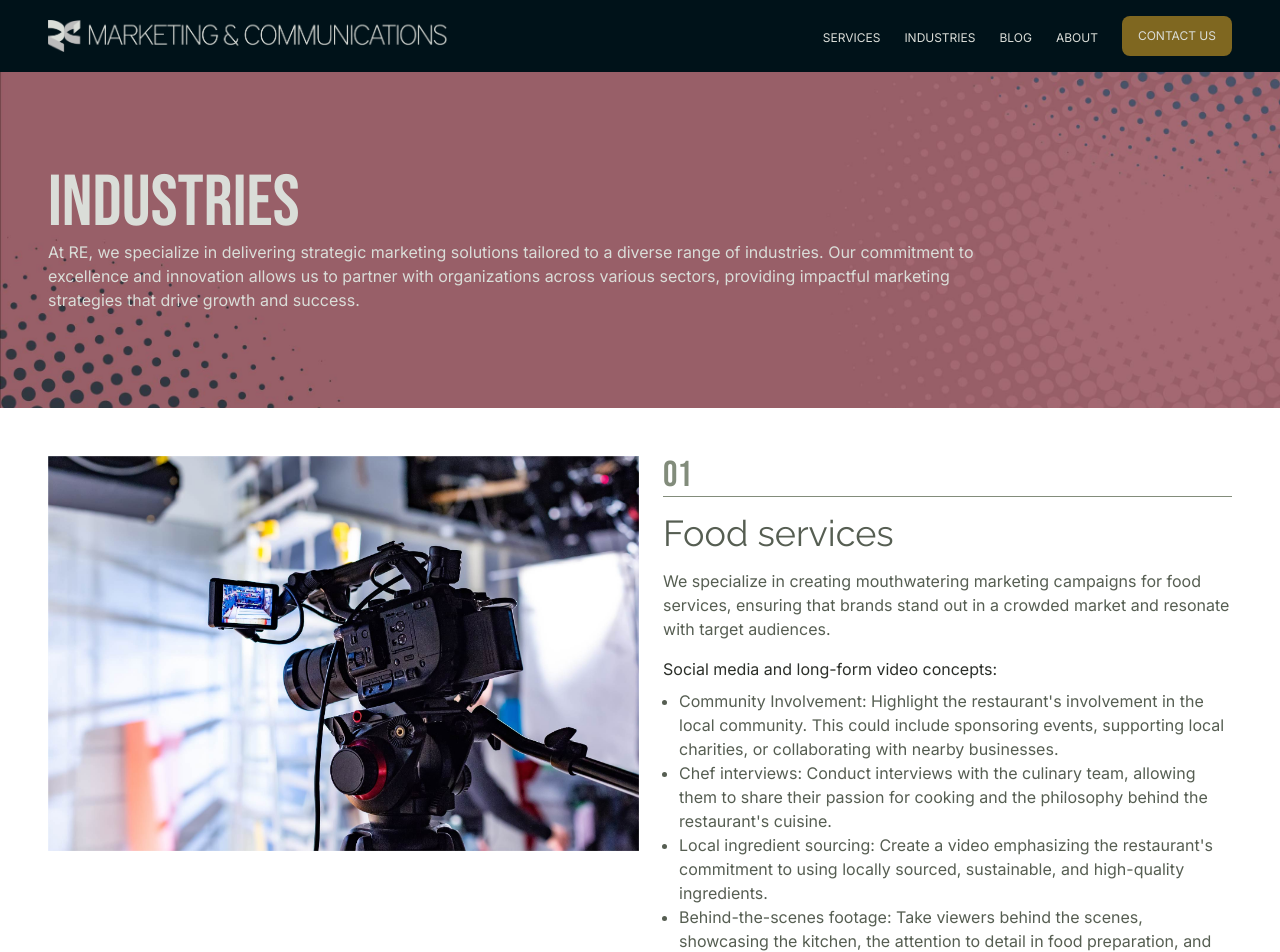
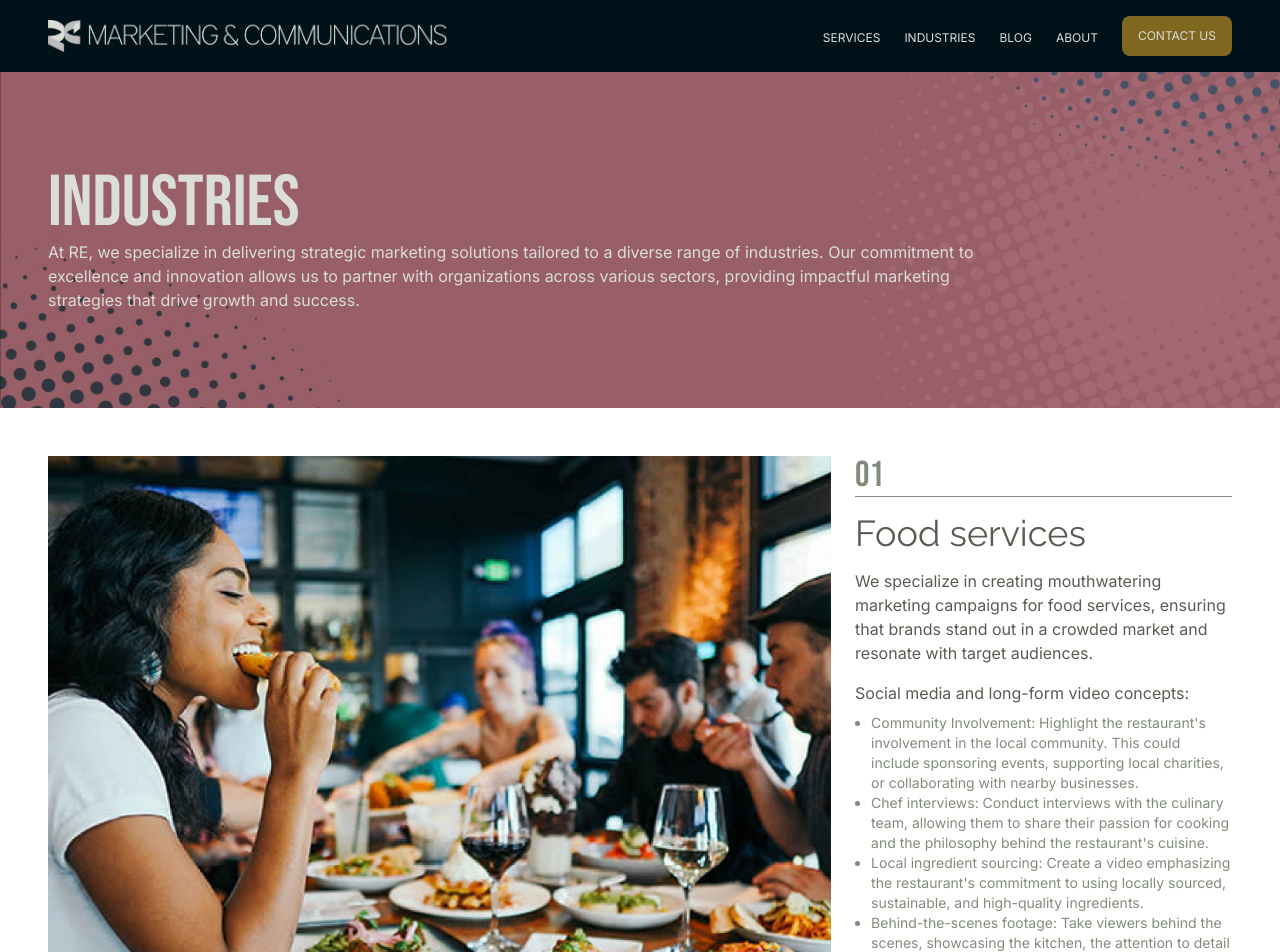
Before and after one commit to rogerkatona/re, a Next.js app: page /industries in a window 1280 px wide. Shown: the top 952 px of the page. Built offline with nearby package versions, Linux system fonts and the light colour scheme.

Commit message:
Minor edits

```diff
--- a/src/app/components/service.js
+++ b/src/app/components/service.js
@@ -22,7 +22,7 @@ export default function Service(props) {
                                         <img
                                             className=""
                                             src={filteredItem.src}
-                                            width={1000}
+                                            width={2000}
                                             alt={filteredItem.alt}
                                         />
                                     </div>
@@ -30,8 +30,8 @@ export default function Service(props) {
                                         <div className='font-bebasNeue text-4xl text-platinum-300 border-b'>{filteredItem.number}</div>
                                         <div className='font-raleway text-4xl text-platinum-200 pt-4'>{filteredItem.title}</div>
                                         <div className='text-platinum-200 pt-4'>{filteredItem.description}</div>
-                                        <div className='text-platinum-100 pt-4'>{filteredItem.listTitle}</div>
-                                        <ul className="text-left list-disc pt-2 text-platinum-200 pl-4">
+                                        <div className='text-platinum-200 pt-4'>{filteredItem.listTitle}</div>
+                                        <ul className="text-left list-disc pt-2 text-platinum-300 pl-4 text-sm">
                                             {filteredItem.list.map((list) =>
                                                 <li key={`${filteredItem.id}-${filteredItem.featuredID}`}>
                                                     {list}
--- a/src/app/data/serviceItems.js
+++ b/src/app/data/serviceItems.js
@@ -154,8 +154,8 @@ const serviceItems = [
         date:"2024-02-01",
         title: "Food services",
         description: "We specialize in creating mouthwatering marketing campaigns for food services, ensuring that brands stand out in a crowded market and resonate with target audiences.",
-        src: '/image/bg-banner-08.jpg',
-        srcThumbnail: '/image/bg-banner-08.jpg',
+        src: '/image/industry-01.jpg',
+        srcThumbnail: '/image/industry-01.jpg',
         isButtonActive:'false',
         buttonText:'See our process',
         buttonHref:'/process',
```
